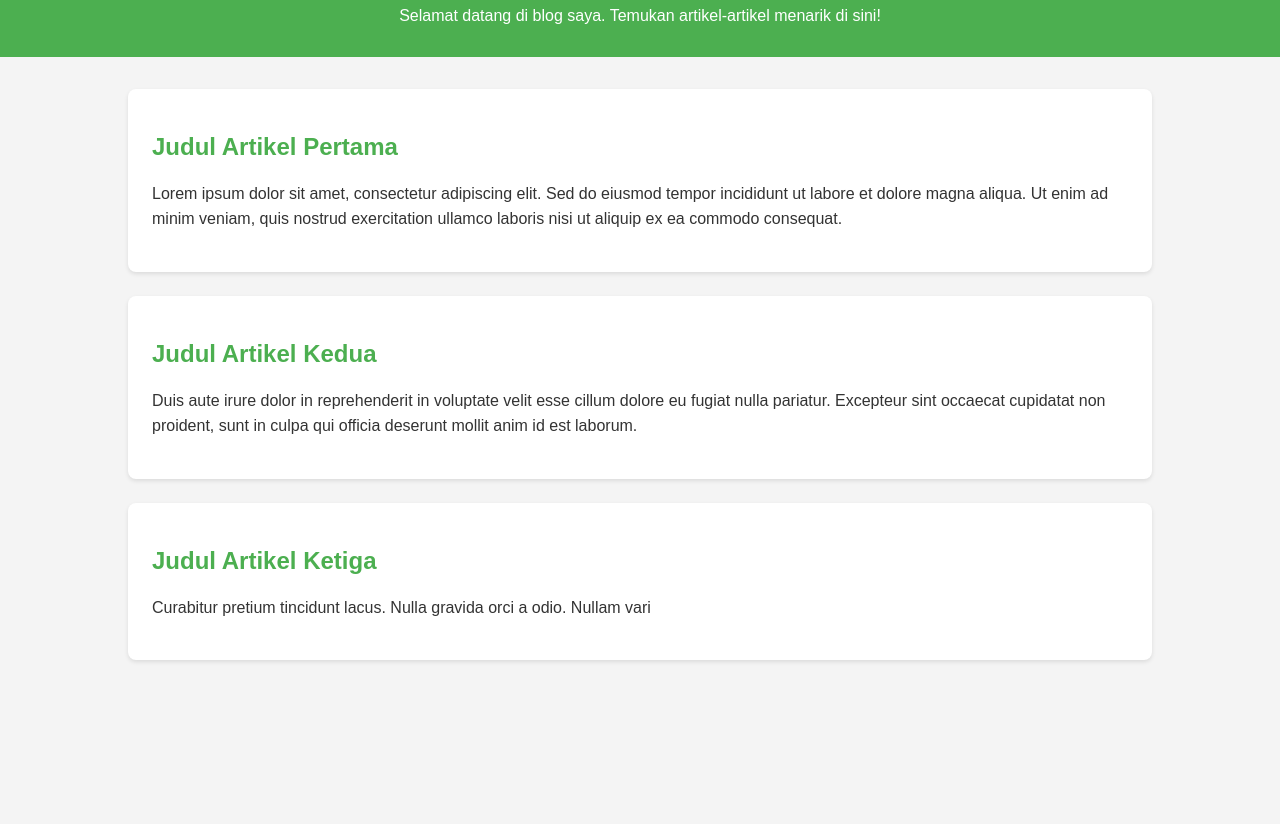
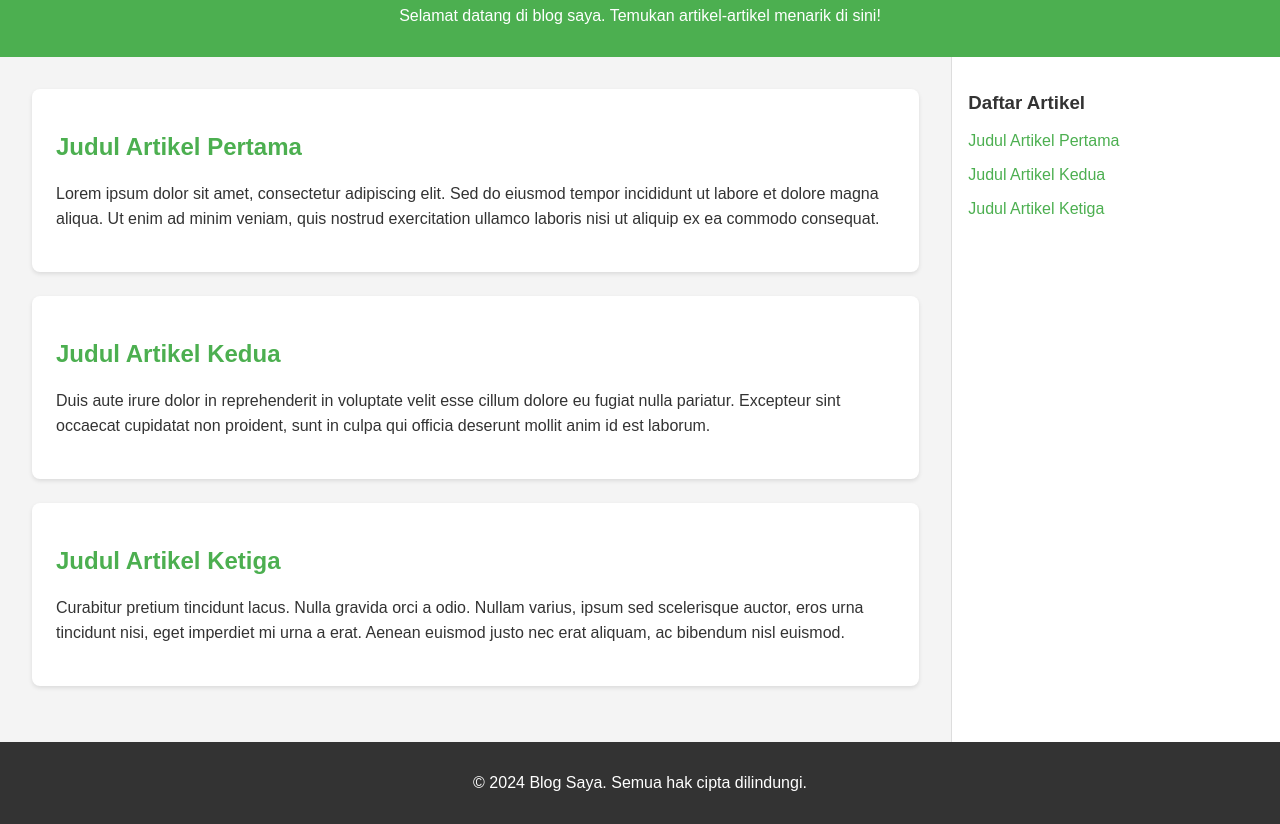
Before and after one commit to pompymandislian/article_pages, a plain HTML site: page index.html in a window 1280 px wide. Shown: the part 89-913 px from the top of the page. Before the commit the page ends 805 px from the top, so only its background shows below. Drawn offline with Linux system fonts and the light colour scheme.

Commit message:
Update index.html

```diff
--- a/index.html
+++ b/index.html
@@ -11,6 +11,9 @@
             margin: 0;
             padding: 0;
             background-color: #f4f4f4;
+            display: flex;
+            flex-direction: column;
+            min-height: 100vh;
         }
         header {
             background-color: #4CAF50;
@@ -18,10 +21,19 @@
             padding: 1rem;
             text-align: center;
         }
-        .container {
-            width: 80%;
-            margin: 0 auto;
-            padding: 2rem 0;
+        .main-container {
+            display: flex;
+            flex: 1;
+        }
+        .content {
+            width: 75%;
+            padding: 2rem;
+        }
+        .sidebar {
+            width: 25%;
+            background-color: #fff;
+            padding: 1rem;
+            border-left: 1px solid #ddd;
         }
         .post {
             background-color: #fff;
@@ -42,20 +54,38 @@
             background-color: #333;
             color: #fff;
         }
+        .sidebar ul {
+            list-style-type: none;
+            padding: 0;
+        }
+        .sidebar ul li {
+            margin-bottom: 1rem;
+        }
+        .sidebar ul li a {
+            text-decoration: none;
+            color: #4CAF50;
+        }
+        .sidebar ul li a:hover {
+            text-decoration: underline;
+        }
         @media (max-width: 768px) {
-            .container {
-                width: 90%;
+            .main-container {
+                flex-direction: column;
+            }
+            .content, .sidebar {
+                width: 100%;
             }
         }
     </style>
 </head>
 <body>
     <header>
-        <h1>Blog Saya</h1>
+        <h1>Blog KepoInData & AI</h1>
         <p>Selamat datang di blog saya. Temukan artikel-artikel menarik di sini!</p>
     </header>
 
-    <div class="container">
+    <div class="main-container">
+        <div class="content">
             <article class="post">
                 <h2>Judul Artikel Pertama</h2>
                 <p>Lorem ipsum dolor sit amet, consectetur adipiscing elit. Sed do eiusmod tempor incididunt ut labore et dolore magna aliqua. Ut enim ad minim veniam, quis nostrud exercitation ullamco laboris nisi ut aliquip ex ea commodo consequat.</p>
@@ -68,4 +98,22 @@
 
             <article class="post">
                 <h2>Judul Artikel Ketiga</h2>
-            <p>Curabitur pretium tincidunt lacus. Nulla gravida orci a odio. Nullam vari
+                <p>Curabitur pretium tincidunt lacus. Nulla gravida orci a odio. Nullam varius, ipsum sed scelerisque auctor, eros urna tincidunt nisi, eget imperdiet mi urna a erat. Aenean euismod justo nec erat aliquam, ac bibendum nisl euismod.</p>
+            </article>
+        </div>
+
+        <aside class="sidebar">
+            <h3>Daftar Artikel</h3>
+            <ul>
+                <li><a href="#artikel-pertama">Judul Artikel Pertama</a></li>
+                <li><a href="#artikel-kedua">Judul Artikel Kedua</a></li>
+                <li><a href="#artikel-ketiga">Judul Artikel Ketiga</a></li>
+            </ul>
+        </aside>
+    </div>
+
+    <footer>
+        <p>&copy; 2024 Blog Saya. Semua hak cipta dilindungi.</p>
+    </footer>
+</body>
+</html>
```
Lines whose indentation alone changed are shown as unchanged.
